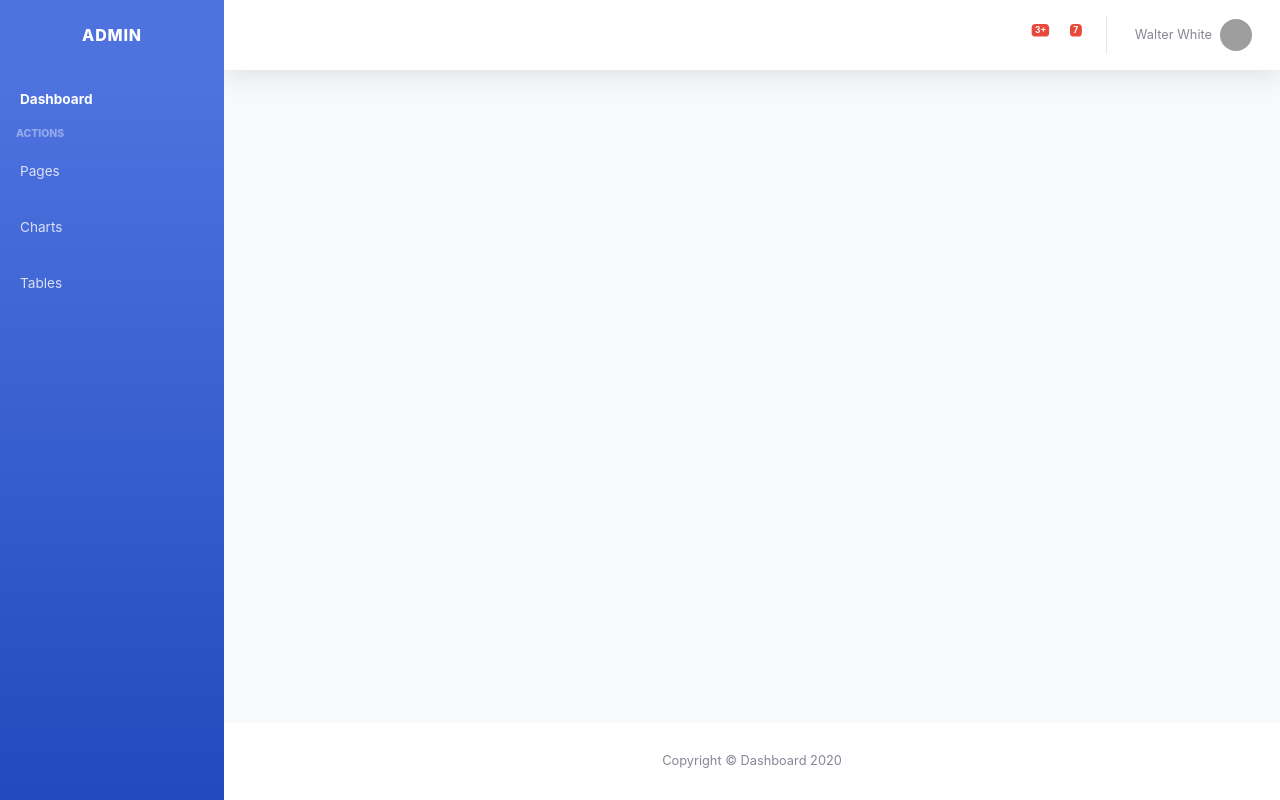
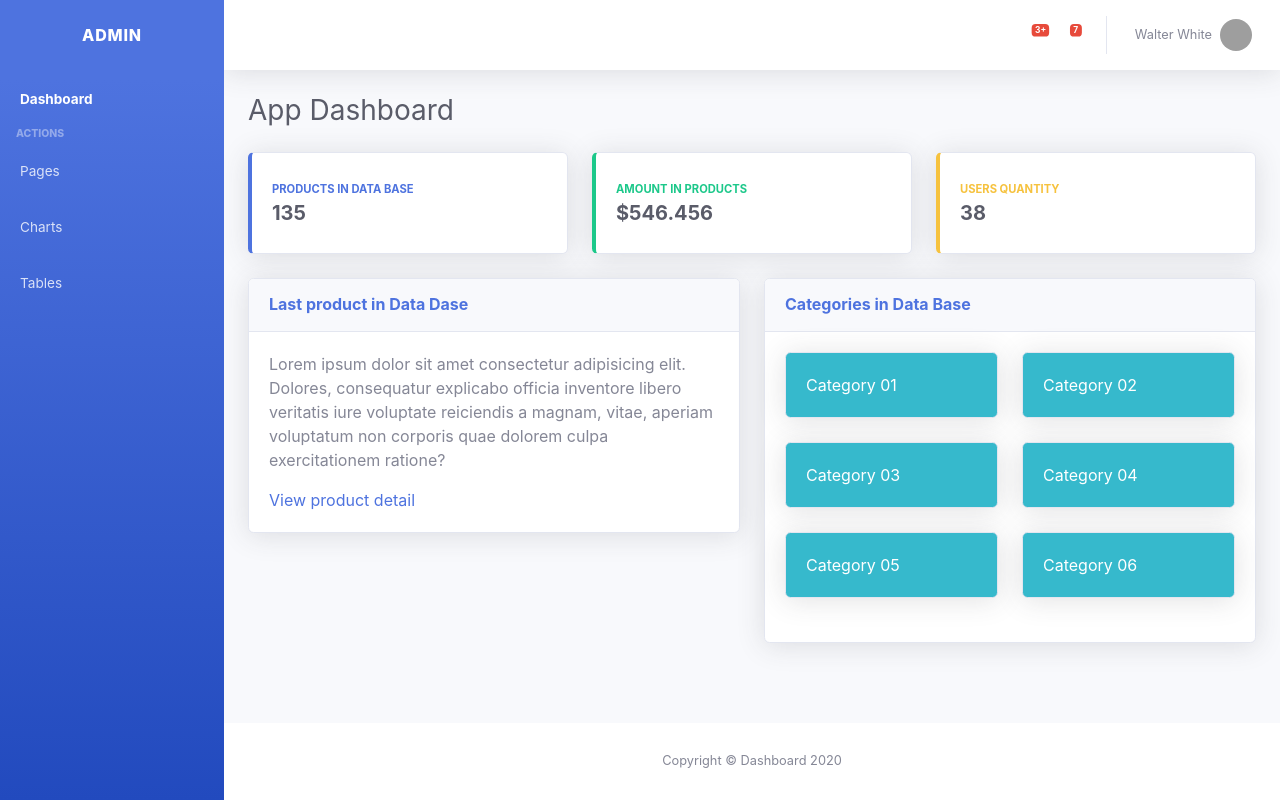
Before and after one commit to Mora-Dav/dashboard, a React (Create React App) app: page / in a window 1280 px wide. Built offline with nearby package versions, Linux system fonts and the light colour scheme; grey boxes are pictures that could not be loaded.

Commit message:
todos los componentes se renderizan

```diff
--- /dev/null
+++ b/src/components/ContainerFluid.js
@@ -0,0 +1,145 @@
+export default function ContainerFluid () {
+    return (
+        <>
+        {/*<!-- Begin Page Content -->*/}
+				<div className="container-fluid">
+
+                {/*<!-- Page Heading -->*/}
+                <div className="d-sm-flex align-items-center justify-content-between mb-4">
+                    <h1 className="h3 mb-0 text-gray-800">App Dashboard</h1>
+                </div>
+
+                {/*<!-- Content Row -->*/}
+                <div className="row">
+
+                    {/*<!-- Amount of Products in DB -->*/}
+                    <div className="col-md-4 mb-4">
+                        <div className="card border-left-primary shadow h-100 py-2">
+                            <div className="card-body">
+                                <div className="row no-gutters align-items-center">
+                                    <div className="col mr-2">
+                                        <div className="text-xs font-weight-bold text-primary text-uppercase mb-1"> Products in Data Base</div>
+                                        <div className="h5 mb-0 font-weight-bold text-gray-800">135</div>
+                                    </div>
+                                    <div className="col-auto">
+                                        <i className="fas fa-clipboard-list fa-2x text-gray-300"></i>
+                                    </div>
+                                </div>
+                            </div>
+                        </div>
+                    </div>
+
+                    {/*<!-- $$$ of all products in DB -->*/}
+                    <div className="col-md-4 mb-4">
+                        <div className="card border-left-success shadow h-100 py-2">
+                            <div className="card-body">
+                                <div className="row no-gutters align-items-center">
+                                    <div className="col mr-2">
+                                        <div className="text-xs font-weight-bold text-success text-uppercase mb-1"> Amount in products</div>
+                                        <div className="h5 mb-0 font-weight-bold text-gray-800">$546.456</div>
+                                    </div>
+                                    <div className="col-auto">
+                                        <i className="fas fa-dollar-sign fa-2x text-gray-300"></i>
+                                    </div>
+                                </div>
+                            </div>
+                        </div>
+                    </div>
+
+                    {/*<!-- Amount of users in DB -->*/}
+                    <div className="col-md-4 mb-4">
+                        <div className="card border-left-warning shadow h-100 py-2">
+                            <div className="card-body">
+                                <div className="row no-gutters align-items-center">
+                                    <div className="col mr-2">
+                                        <div className="text-xs font-weight-bold text-warning text-uppercase mb-1">Users quantity
+                                        </div>
+                                        <div className="h5 mb-0 font-weight-bold text-gray-800">38</div>
+                                    </div>
+                                    <div className="col-auto">
+                                        <i className="fas fa-user-check fa-2x text-gray-300"></i>
+                                    </div>
+                                </div>
+                            </div>
+                        </div>
+                    </div>
+                </div>
+
+                {/*<!-- Content Row -->*/}
+                <div className="row">
+                    {/*<!-- Last Product in DB -->*/}
+                    <div className="col-lg-6 mb-4">
+                        <div className="card shadow mb-4">
+                            <div className="card-header py-3">
+                                <h6 className="m-0 font-weight-bold text-primary">Last product in Data Dase</h6>
+                            </div>
+                            <div className="card-body">
+                                <div className="text-center">
+                                    {/*<img className="img-fluid px-3 px-sm-4 mt-3 mb-4" style={{width: "25rem"}} src="../public/product_dummy.svg" alt="product"> </img>*/}
+                                </div>
+                                <p>Lorem ipsum dolor sit amet consectetur adipisicing elit. Dolores, consequatur explicabo officia inventore libero veritatis iure voluptate reiciendis a magnam, vitae, aperiam voluptatum non corporis quae dolorem culpa exercitationem ratione?</p>
+                                <a target="_blank" rel="nofollow" href="/">View product detail</a>
+                            </div>
+                        </div>
+                    </div>
+
+                    {/*<!-- Categories in DB -->*/}
+                    <div className="col-lg-6 mb-4">
+                        <div className="card shadow mb-4">
+                            <div className="card-header py-3">
+                                <h6 className="m-0 font-weight-bold text-primary">Categories in Data Base</h6>
+                            </div>
+                            <div className="card-body">
+                                <div className="row">
+                                    <div className="col-lg-6 mb-4">
+                                        <div className="card bg-info text-white shadow">
+                                            <div className="card-body">
+                                                Category 01
+                                            </div>
+                                        </div>
+                                    </div>
+                                    <div className="col-lg-6 mb-4">
+                                        <div className="card bg-info text-white shadow">
+                                            <div className="card-body">
+                                                Category 02
+                                            </div>
+                                        </div>
+                                    </div>
+                                    <div className="col-lg-6 mb-4">
+                                        <div className="card bg-info text-white shadow">
+                                            <div className="card-body">
+                                                Category 03
+                                            </div>
+                                        </div>
+                                    </div>
+                                    <div className="col-lg-6 mb-4">
+                                        <div className="card bg-info text-white shadow">
+                                            <div className="card-body">
+                                                Category 04
+                                            </div>
+                                        </div>
+                                    </div>
+                                    <div className="col-lg-6 mb-4">
+                                        <div className="card bg-info text-white shadow">
+                                            <div className="card-body">
+                                                Category 05
+                                            </div>
+                                        </div>
+                                    </div>
+                                    <div className="col-lg-6 mb-4">
+                                        <div className="card bg-info text-white shadow">
+                                            <div className="card-body">
+                                                Category 06
+                                            </div>
+                                        </div>
+                                    </div>
+                                </div>
+                            </div>
+                        </div>
+                    </div>
+                </div>
+            </div>
+            {/*<!-- /.container-fluid -->*/}
+            </>
+    )
+}
--- a/src/components/Footer.js
+++ b/src/components/Footer.js
@@ -3,12 +3,12 @@
         <>
        {/* <!-- Footer --> */}
 			<footer className="sticky-footer bg-white">
-            <div className="container my-auto">
-                <div className="copyright text-center my-auto">
-                    <span>Copyright &copy; Dashboard 2020</span>
+                <div className="container my-auto">
+                    <div className="copyright text-center my-auto">
+                        <span>Copyright &copy; Dashboard 2020</span>
+                    </div>
                 </div>
-            </div>
-        </footer>
+            </footer>
       {/*  <!-- End of Footer -->*/}
         </>
     )
--- a/src/components/Topbar.js
+++ b/src/components/Topbar.js
@@ -1,13 +1,13 @@
 export default function Topbar () {
     return (
         <>
-				{/*<!-- Topbar -->}*/}
-		     <nav className="navbar navbar-expand navbar-light bg-white topbar mb-4 static-top shadow">
+			{/*<!-- Topbar -->}*/}
+		    <nav className="navbar navbar-expand navbar-light bg-white topbar mb-4 static-top shadow">
 
-                 {/*<!-- Sidebar Toggle (Topbar) -->*/}
+                {/*<!-- Sidebar Toggle (Topbar) -->
                 <button id="sidebarToggleTop" className="btn btn-link d-md-none rounded-circle mr-3">
                     <i className="fa fa-bars"></i>
-                </button>
+                </button>*/}
 
                 {/*<!-- Topbar Navbar -->*/}
                 <ul className="navbar-nav ml-auto">
@@ -46,7 +46,7 @@
 
 
 
-    </>
+        </>
 
     )
 
--- a/src/components/Wrapper.js
+++ b/src/components/Wrapper.js
@@ -1,6 +1,7 @@
-import Footer from "./Footer";
 import Sidebar from "./Sidebar";
 import Topbar from "./Topbar";
+import ContainerFluid from "./ContainerFluid";
+import Footer from "./Footer";
 
 export default function Wrapper () {
     return (
@@ -9,12 +10,13 @@
 
 
             {/*<!-- Content Wrapper -->*/}
-		<div id="content-wrapper" class="d-flex flex-column">
+            <div id="content-wrapper" className="d-flex flex-column">
 
                     {/*<!-- Main Content --> */}
                     <div id="content">
 
                         <Topbar />
+                        <ContainerFluid />
 
                     </div>
 
```
Also changed, not shown: public/product_dummy.svg (added). Lines whose indentation alone changed are shown as unchanged.
